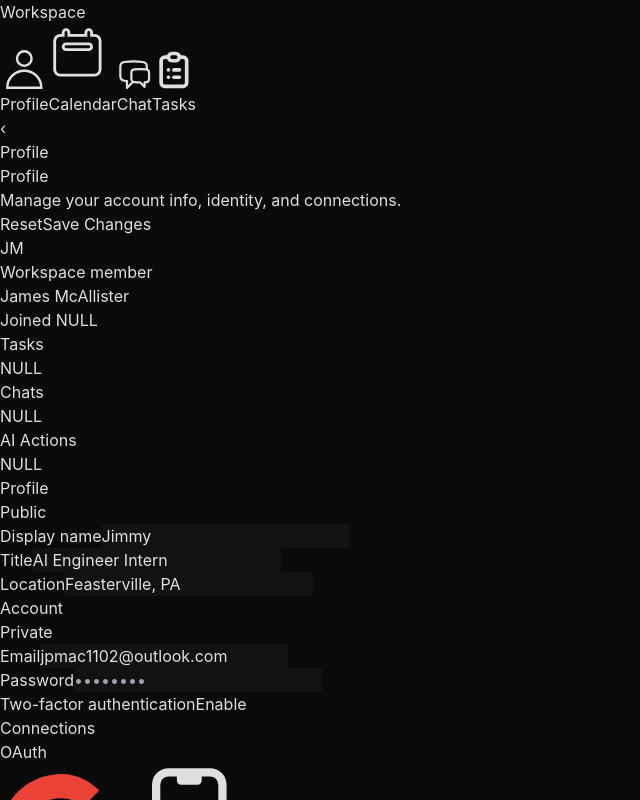
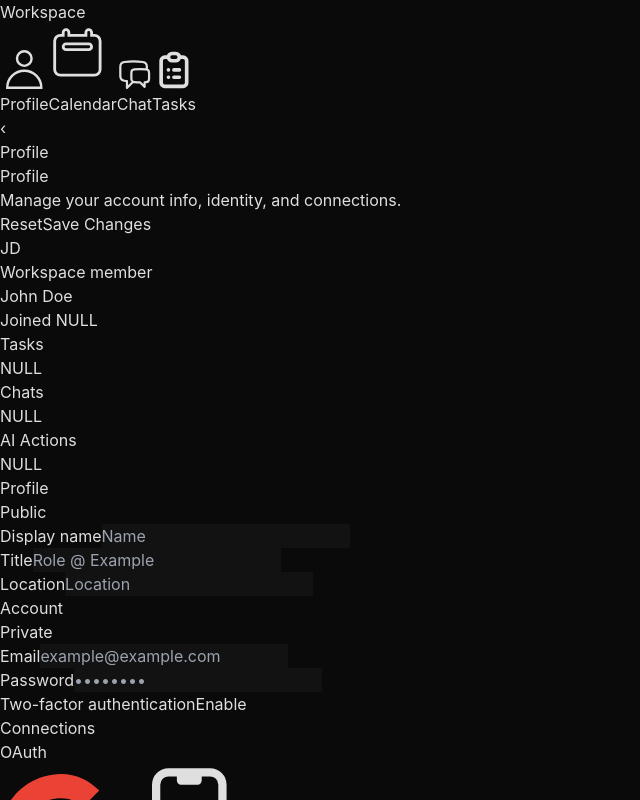
Before and after one commit to Jpmac110205/jarvis, a React app: page / in a window 1280 px wide. Both pictures are taken after a click on the button "Profile". Shown: the top 800 px of the page, without its empty margins (0-640 px from the left). Built offline with nearby package versions, Linux system fonts and the light colour scheme; no server answers; the HTML template or start-up script is replaced by a standard one.

Commit message:
Update profile section

```diff
--- a/src/components/MiddlePanel/Profile.tsx
+++ b/src/components/MiddlePanel/Profile.tsx
@@ -24,11 +24,11 @@ export function ProfilePanel() {
       {/* Top summary */}
       <section className="bg-neutral-900/40 border border-neutral-800/60 rounded-2xl p-5 shadow-lg backdrop-blur flex gap-4 items-center">
         <div className="h-16 w-16 rounded-2xl bg-gradient-to-br from-blue-600 to-indigo-500 grid place-items-center text-xl font-bold text-white shadow-lg shadow-blue-500/30">
-          JM
+          JD
         </div>
         <div className="flex-1">
           <p className="text-sm text-neutral-400">Workspace member</p>
-          <p className="text-lg font-semibold text-neutral-50">James McAllister</p>
+          <p className="text-lg font-semibold text-neutral-50">John Doe</p>
           <p className="text-xs text-neutral-400">Joined NULL</p>
         </div>
         <div className="grid grid-cols-3 gap-3 text-center text-sm text-neutral-300">
@@ -59,7 +59,7 @@ export function ProfilePanel() {
               <label className="text-xs font-semibold text-neutral-300 mb-1 block">Display name</label>
               <input
                 type="text"
-                defaultValue="Jimmy"
+                placeholder="Name"
                 className="w-full bg-neutral-700/40 text-neutral-100 border border-neutral-600/50 rounded-xl px-4 py-3 focus:outline-none focus:ring-2 focus:ring-blue-500/50 focus:border-blue-500/50 transition-all placeholder:text-neutral-500"
               />
             </div>
@@ -67,7 +67,7 @@ export function ProfilePanel() {
               <label className="text-xs font-semibold text-neutral-300 mb-1 block">Title</label>
               <input
                 type="text"
-                defaultValue="AI Engineer Intern"
+                placeholder="Role @ Example"
                 className="w-full bg-neutral-700/40 text-neutral-100 border border-neutral-600/50 rounded-xl px-4 py-3 focus:outline-none focus:ring-2 focus:ring-blue-500/50 focus:border-blue-500/50 transition-all placeholder:text-neutral-500"
               />
             </div>
@@ -75,7 +75,7 @@ export function ProfilePanel() {
               <label className="text-xs font-semibold text-neutral-300 mb-1 block">Location</label>
               <input
                 type="text"
-                defaultValue="Feasterville, PA"
+                placeholder="Location"
                 className="w-full bg-neutral-700/40 text-neutral-100 border border-neutral-600/50 rounded-xl px-4 py-3 focus:outline-none focus:ring-2 focus:ring-blue-500/50 focus:border-blue-500/50 transition-all placeholder:text-neutral-500"
               />
             </div>
@@ -92,7 +92,7 @@ export function ProfilePanel() {
               <label className="text-xs font-semibold text-neutral-300 mb-1 block">Email</label>
               <input
                 type="email"
-                defaultValue="jpmac1102@outlook.com"
+                placeholder="example@example.com"
                 className="w-full bg-neutral-700/40 text-neutral-100 border border-neutral-600/50 rounded-xl px-4 py-3 focus:outline-none focus:ring-2 focus:ring-blue-500/50 focus:border-blue-500/50 transition-all placeholder:text-neutral-500"
               />
             </div>
@@ -133,7 +133,7 @@ export function ProfilePanel() {
           <span className="text-[11px] text-neutral-400">AI Behavior</span>
         </div>
         <textarea
-          placeholder="E.g., You are an expert in software engineering and you like helping with homework and being a friendly companion."
+          placeholder="E.g., You are an AI chatbot with ____ personality, specializing in _____ and _____."
           className="w-full h-32 bg-neutral-700/40 text-neutral-100 border border-neutral-600/50 rounded-xl px-4 py-3 focus:outline-none focus:ring-2 focus:ring-blue-500/50 focus:border-blue-500/50 transition-all placeholder:text-neutral-500 resize-none font-mono text-sm"
         />
       </section>
```
